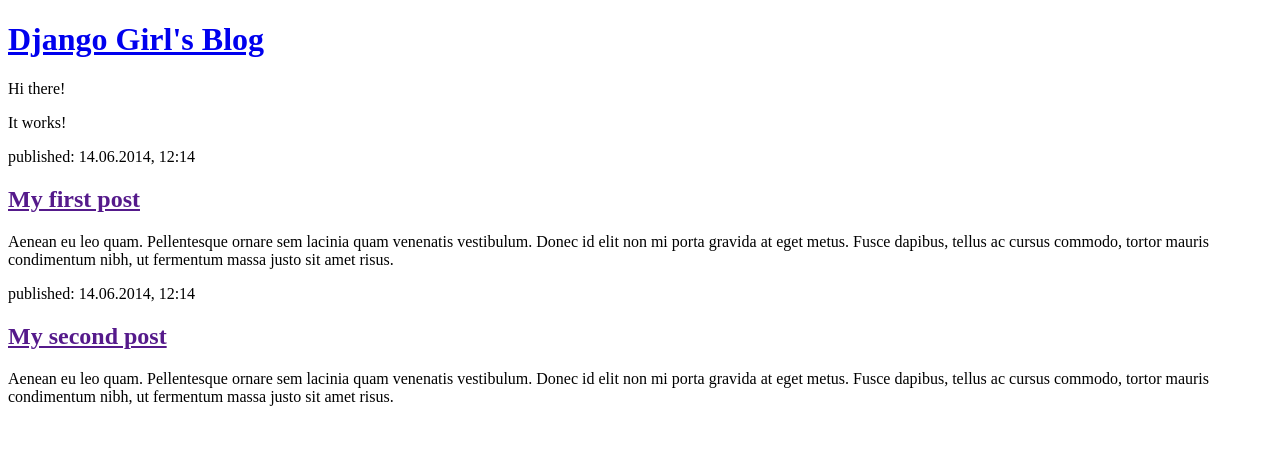
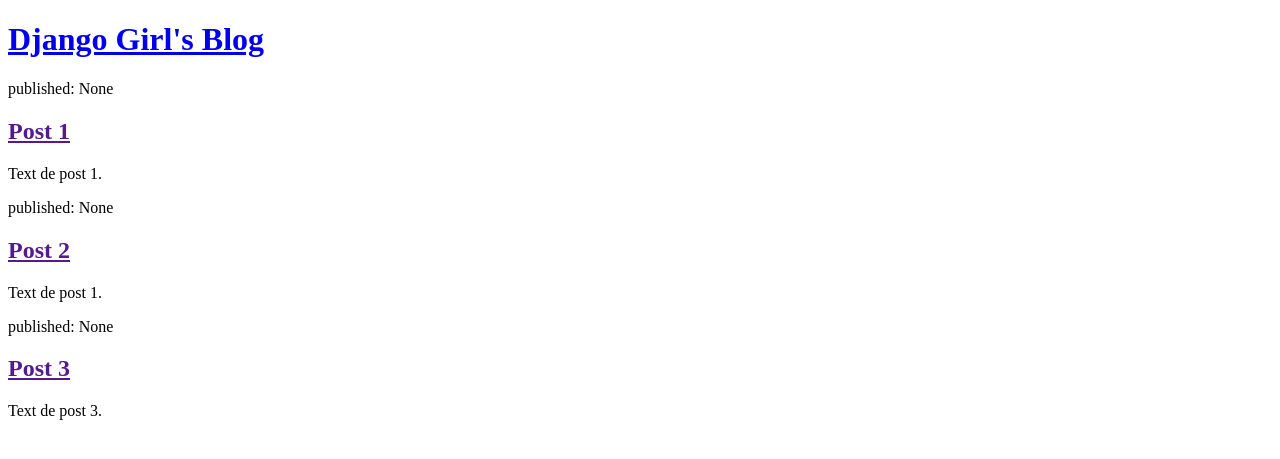
Before and after one commit to quilaztlia/Django-my-first-blog, a Django app: page / in a window 1280 px wide. Shown: the top 459 px of the page. Run offline with Django 3.2, Linux system fonts and the light colour scheme; data comes from the database, SQL or seed files in the repository.

Commit message:
add post model in view

```diff
--- a/blog/templates/blog/post_list.html
+++ b/blog/templates/blog/post_list.html
@@ -1,6 +1,5 @@
 <!DOCTYPE html>
 <html>
-
 <head>
     <title>Django Girl's Blog</title>
 </head>
@@ -10,25 +9,13 @@
         <h1><a href="/">Django Girl's Blog</a></h1>
     </header>
 
-
-    <p>Hi there!</p>
-    <p>It works!</p>
-
+    {% for post in posts %}
     <article>
-        <time>published: 14.06.2014, 12:14</time>
-        <h2><a href="">My first post</a></h2>
-        <p>Aenean eu leo quam. Pellentesque ornare sem lacinia quam venenatis vestibulum. Donec id elit non mi porta
-            gravida at eget metus. Fusce dapibus, tellus ac cursus commodo, tortor mauris condimentum nibh, ut fermentum
-            massa justo sit amet risus.</p>
+        <time>published: {{ post.published_date }}</time>
+        <h2><a href=""> {{ post.title }} </a></h2>
+        <p>{{ post.text | linebreaksbr }}.</p>
     </article>
-
-    <article>
-        <time>published: 14.06.2014, 12:14</time>
-        <h2><a href="">My second post</a></h2>
-        <p>Aenean eu leo quam. Pellentesque ornare sem lacinia quam venenatis vestibulum. Donec id elit non mi porta
-            gravida at eget metus. Fusce dapibus, tellus ac cursus commodo, tortor mauris condimentum nibh, ut fermentum
-            massa justo sit amet risus.</p>
-    </article>
+    {% endfor %}
 
 </body>
 
--- a/blog/views.py
+++ b/blog/views.py
@@ -1,4 +1,12 @@
 from django.shortcuts import render
+from django.utils import timezone
+from .models import Post
+
 
 def post_list(request):
-    return render(request, 'blog/post_list.html', {})
+    #https://docs.djangoproject.com/en/3.2/ref/models/querysets/
+    posts = Post.objects.order_by('published_date')
+    #.filter(published_date__lte=timezone.now())
+
+
+    return render(request, 'blog/post_list.html', {'posts': posts})
```
